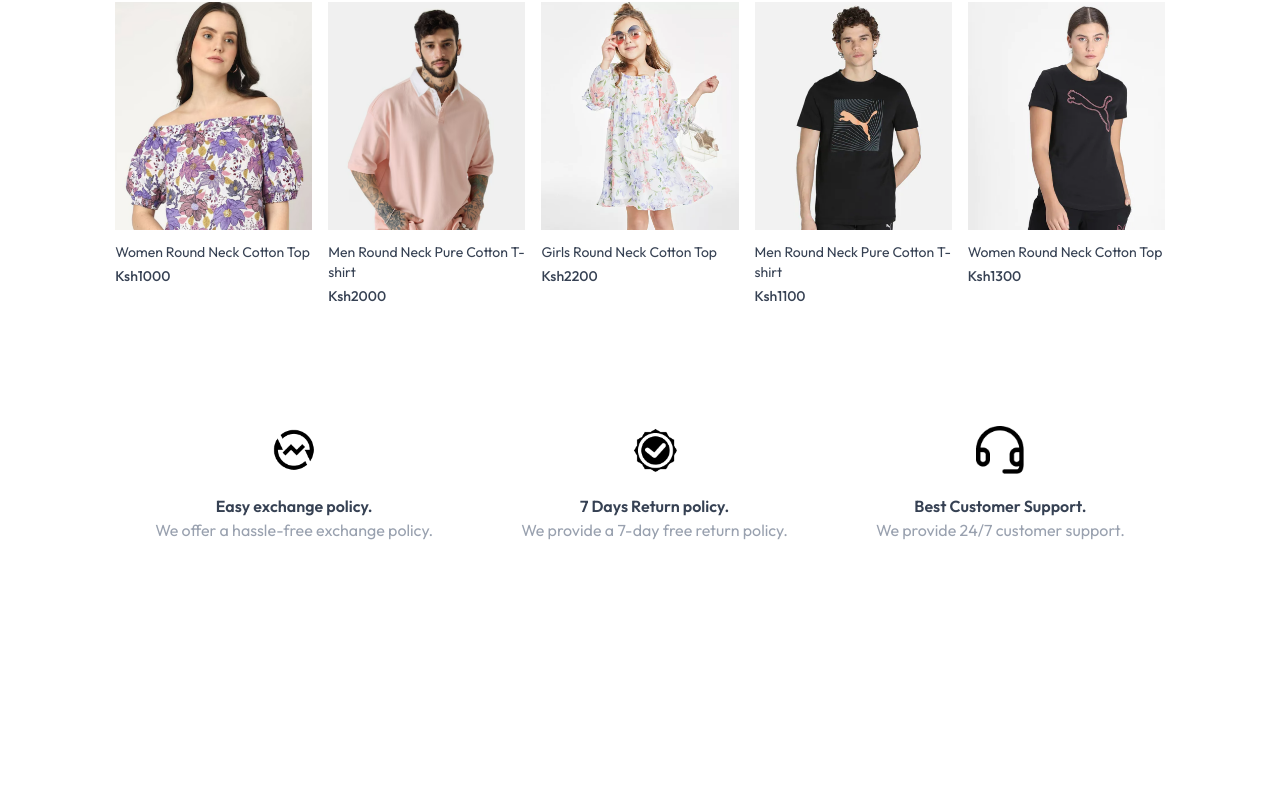
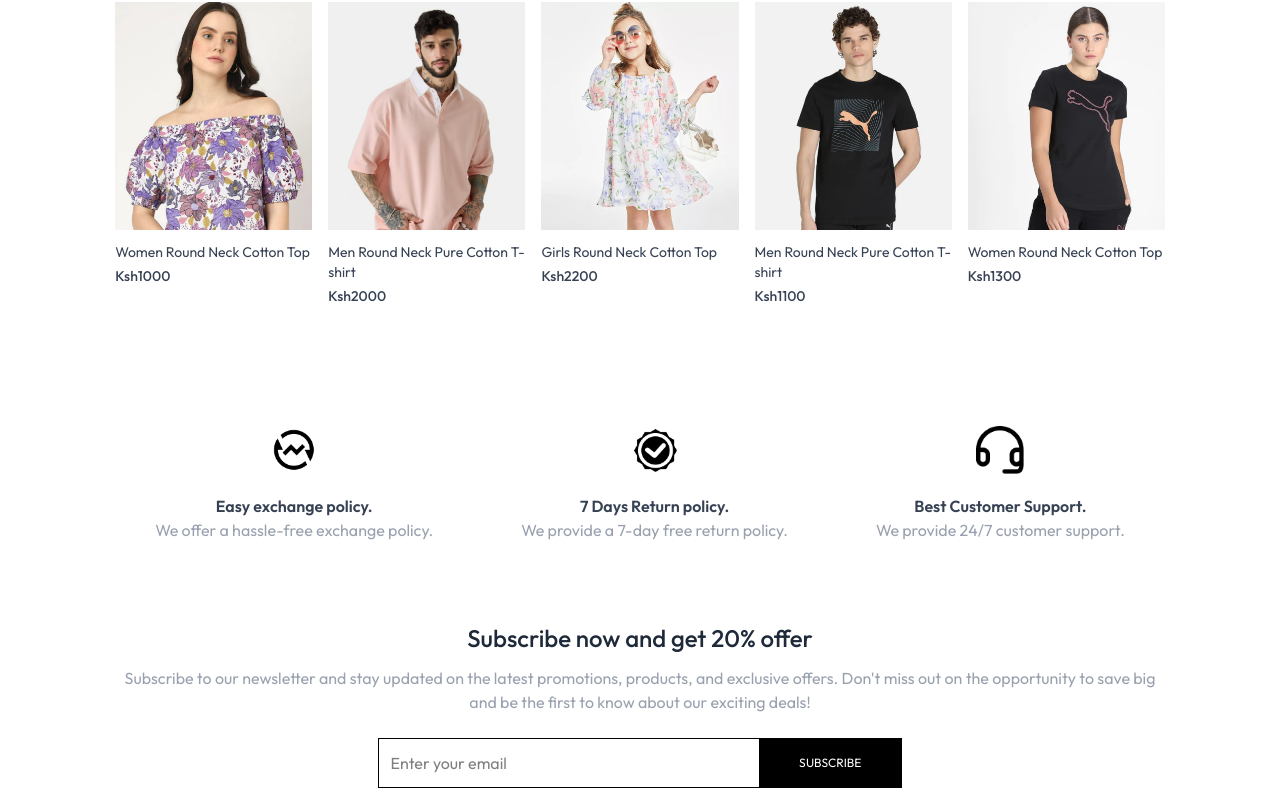
Before and after one commit to jayruskirui/SALES-APP, a React (Vite) app in the folder frontend/: page / in a window 1280 px wide. Shown: the part 1483-2295 px from the top of the page. Before the commit the page ends 2105 px from the top, so only its background shows below. Built offline with nearby package versions, Linux system fonts and the light colour scheme.

Commit message:
Newsletter

```diff
--- /dev/null
+++ b/frontend/src/components/NewsletterBox.jsx
@@ -0,0 +1,24 @@
+import React from 'react'
+
+const NewsletterBox = () => {
+
+    const onSubmitHandler = (event) => {
+        event.preventDefault();
+    }
+
+
+  return (
+    <div className='text-center'>
+        <p className='text-2xl font-medium text-gray-800'>Subscribe now and get 20% offer</p>
+        <p className='text-gray-400 mt-3'>
+        Subscribe to our newsletter and stay updated on the latest promotions, products, and exclusive offers. Don't miss out on the opportunity to save big and be the first to know about our exciting deals!
+        </p>
+        <form onSubmit={onSubmitHandler} className='w-full sm:w-1/2 flex items-center gap-3 mx-auto my-6 border pl-3'>
+            <input type='email' placeholder='Enter your email' className='w-full sm:flex-1 outline-none' required />
+            <button type='submit' className='bg-black text-white text-xs px-10 py-4'>SUBSCRIBE</button>
+        </form>
+    </div>
+  )
+}
+
+export default NewsletterBox
--- a/frontend/src/pages/Home.jsx
+++ b/frontend/src/pages/Home.jsx
@@ -3,6 +3,7 @@
 import LatestCollection from '../components/LatestCollection'
 import BestSeller from '../components/BestSeller'
 import OurPolicy from '../components/OurPolicy'
+import NewsletterBox from '../components/NewsletterBox'
 
 const Home = () => {
   return (
@@ -11,6 +12,7 @@
         <LatestCollection />
         <BestSeller />
         <OurPolicy />
+        <NewsletterBox />
     </div>
   )
 }
```
